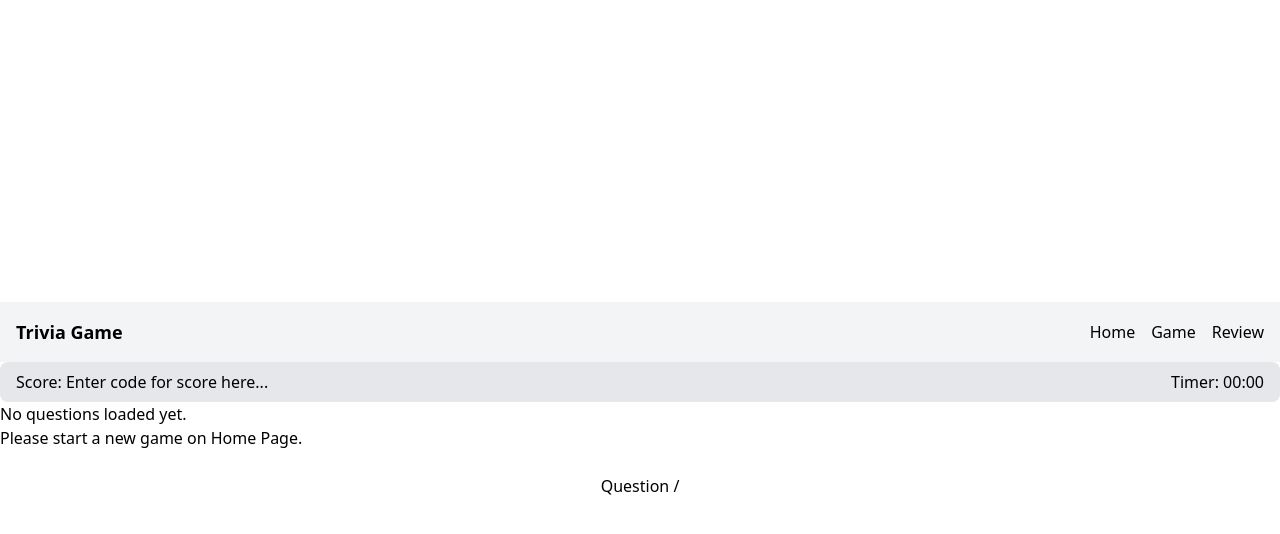
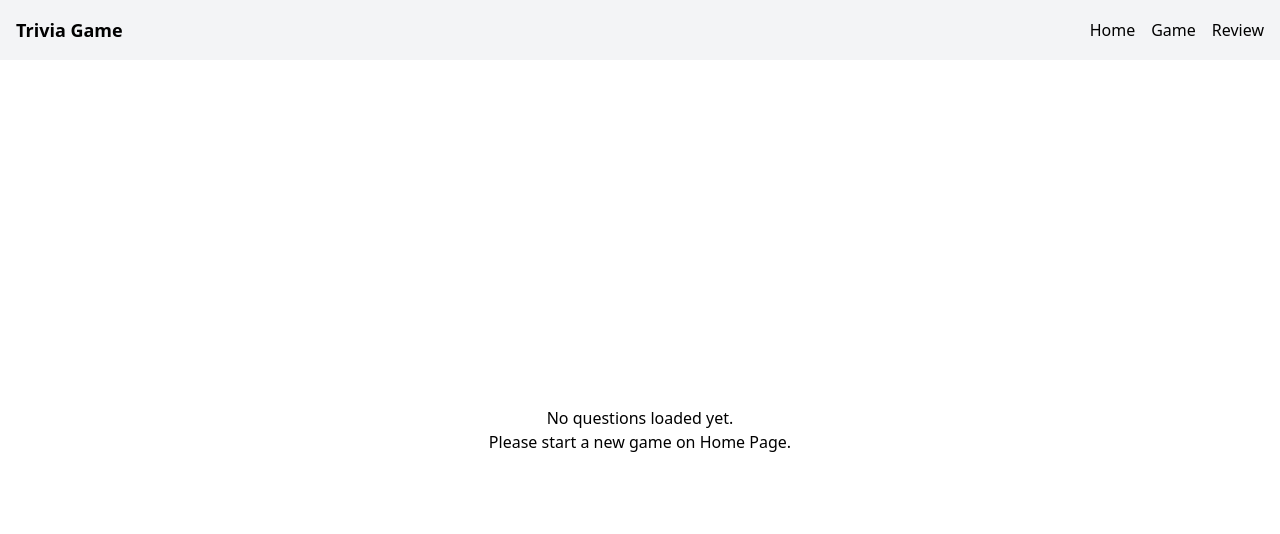
Before and after one commit to CodeByFred/trivia, a React (Vite) app in the folder frontend/: page /game in a window 1280 px wide. Shown: the top 534 px of the page. Built offline with nearby package versions, Linux system fonts and the light colour scheme.

Commit message:
hooks states from context into GamePage components

```diff
--- a/frontend/src/components/GameOverModal.tsx
+++ b/frontend/src/components/GameOverModal.tsx
@@ -1,11 +1,20 @@
+import { useNavigate } from "react-router-dom";
 import Button from "./Button";
+import { useGameContext } from "../context/useGameContext";
 
 const GameOverModal = ({ resetGame }: { resetGame: () => void }) => {
+  const navigate = useNavigate();
+
+  const { score, questions } = useGameContext();
+
   return (
     <div className="fixed inset-0 flex flex-col items-center justify-center bg-gray-800 bg-opacity-50">
       <div className="bg-white p-4 rounded shadow-md">
         <span className="flex flex-col text-center  ">
           <h1>Game Over</h1>
+          <p>
+            Final score: {score}/{questions.length}
+          </p>
           <p>Thank you for playing!</p>
         </span>
         <span className="flex flex-col space-y-4 my-4">
--- a/frontend/src/components/TriviaQuestion.tsx
+++ b/frontend/src/components/TriviaQuestion.tsx
@@ -9,7 +9,11 @@ interface TriviaQuestionProps {
   onNext: () => void;
 }
 
-const TriviaQuestion = ({ question, index, totalQuestions }: TriviaQuestionProps) => {
+const TriviaQuestion = ({
+  question,
+  index,
+  totalQuestions,
+}: TriviaQuestionProps) => {
   //gather answers to display
   const orderedAnswers = [
     question?.correctAnswer,
@@ -19,9 +23,8 @@ const TriviaQuestion = ({ question, index, totalQuestions }: TriviaQuestionProps
   ].filter((a): a is string => typeof a === "string");
 
   return (
-    <div className="flex flex-col items-center  px-4">
-      <br />
-      <h2>{`Question ${index || ""}/${totalQuestions || ""}`}</h2>
+    <>
+      <h3>{`Question ${index + 1 || ""}/${totalQuestions || ""}`}</h3>
       <p>{question?.question}</p>
       {question && (
         <TriviaForm
@@ -29,7 +32,7 @@ const TriviaQuestion = ({ question, index, totalQuestions }: TriviaQuestionProps
           correctAnswer={question.correctAnswer}
         />
       )}
-    </div>
+    </>
   );
 };
 
--- a/frontend/src/pages/GamePage.tsx
+++ b/frontend/src/pages/GamePage.tsx
@@ -2,37 +2,33 @@ import TriviaQuestion from "../components/TriviaQuestion";
 import ScoreBoard from "../components/ScoreBoard";
 import GameOverModal from "../components/GameOverModal";
 import { useGameContext } from "../context/useGameContext";
+import { useEffect } from "react";
 
-const Game = () => {
-  // const [totalQuestions, setTotalQuestions] = useState(questions.length);
-  // const [userScore, setUserScore] = useState(0);
-  // const [index, setIndex] = useState(0);
-  // const [gameOver, setGameOver] = useState(false);
-
-  // useEffect(() => {
-  //   if (index > totalQuestions) {
-  //     setGameOver(true);
-  //   }
-  // }, [index, totalQuestions]);
-
-  // const resetGame = () => {
-  //   setUserScore(0);
-  //   setIndex(0);
-  //   setGameOver(false);
-  // };
-
-  // if (loading) return <p>Loading questions...</p>;
-  // if (error) return <p>{error}</p>;
-
+const GamePage = () => {
   const { questions, currentIndex, gameState, resetGame, loadNextQuestion } =
     useGameContext();
 
-  const currentQuestion = questions[currentIndex];
+  useEffect(() => {
+    if (gameState === "finished") {
+      console.log(
+        `Game state: '${gameState}'. Game Over! Displaying results...`
+      );
+    }
+    if (gameState === "playing") {
+      console.log(`Game state: '${gameState}'. Game in progress...`);
+    }
+    if (gameState === "idle") {
+      console.log(
+        `Game state: '${gameState}'. Game is idle. Please start a new game.`
+      );
+    }
+  }, [gameState]);
 
   return (
     <>
-      {gameState !== "finished" && <ScoreBoard />}
-
+      {}
+      {gameState === "playing" && <ScoreBoard />}
+      <div className="flex flex-col items-center justify-center text-center px-4 h-full">
         {questions.length == 0 && gameState !== "finished" && (
           <p>
             No questions loaded yet. <br />
@@ -40,9 +36,9 @@ const Game = () => {
           </p>
         )}
 
-      {gameState !== "finished" && (
+        {gameState === "playing" && (
           <TriviaQuestion
-          question={currentQuestion}
+            question={questions[currentIndex]}
             index={currentIndex}
             totalQuestions={questions.length}
             onNext={loadNextQuestion}
@@ -51,8 +47,9 @@ const Game = () => {
         {gameState === "finished" && questions.length > 0 && (
           <GameOverModal resetGame={resetGame} />
         )}
+      </div>
     </>
   );
 };
 
-export default Game;
+export default GamePage;
```
Lines whose indentation alone changed are shown as unchanged.
